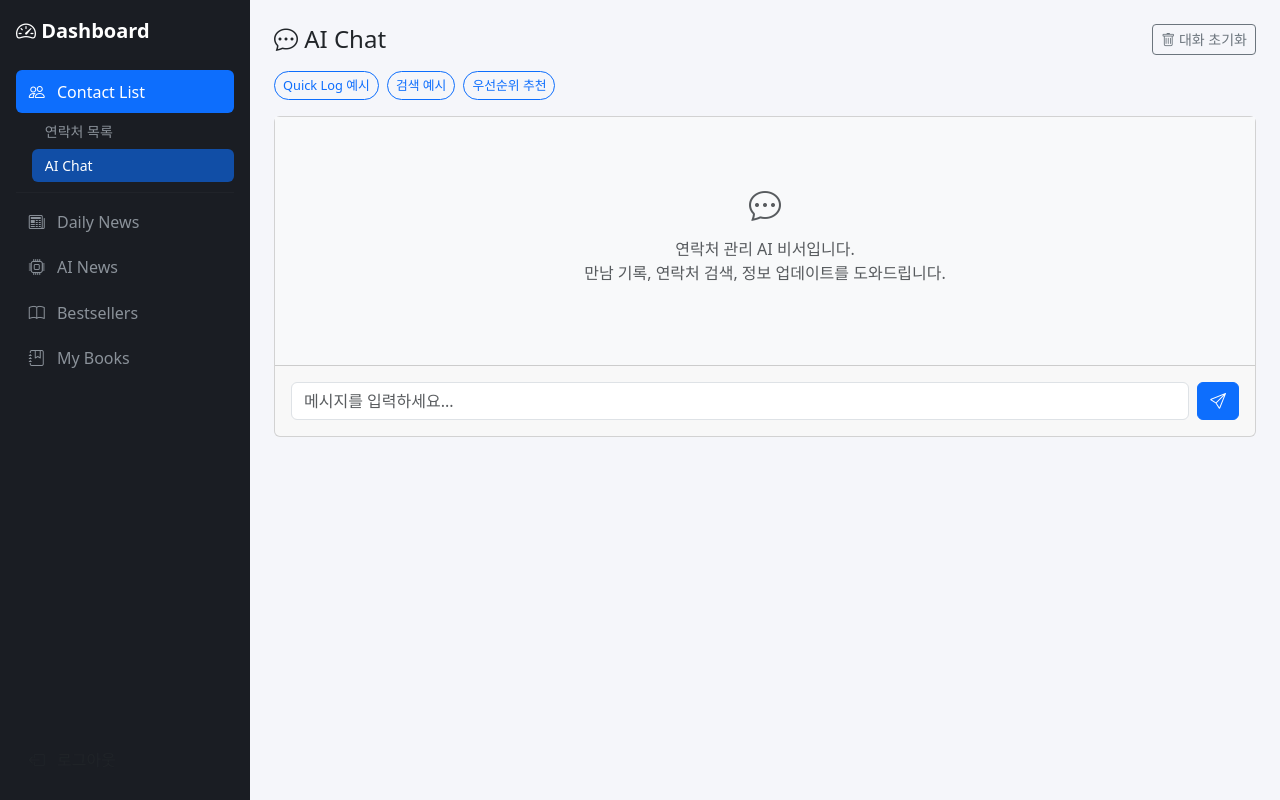
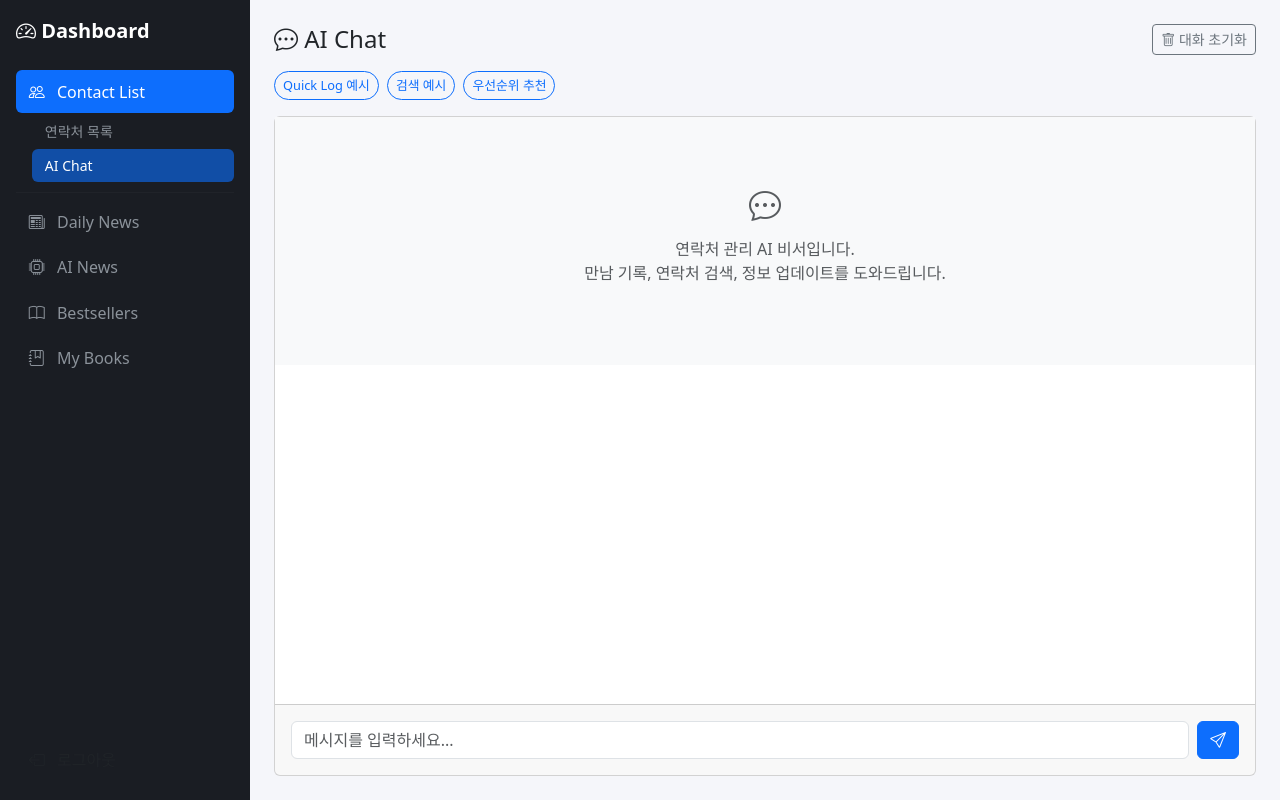
Before and after one commit to freshkevin1/giscus, a Flask app: page /contacts/chat in a window 1280 px wide. Run offline with Flask 3, Linux system fonts and the light colour scheme; the visitor is signed in with stand-in values (Sample User, id 1); data that the repository does not hold is empty.

Commit message:
채팅 입력창 하단 고정: height:0 트릭 + flex-grow-1 전환
- .chat-page-layout .container-fluid에 height:0 추가 (자식 percentage height resolve)
- contact_chat.html: h-100 → flex-grow-1 + min-height:0 (flex chain 유지)

Co-Authored-By: Claude Opus 4.6 <noreply@anthropic.com>

```diff
--- a/static/css/style.css
+++ b/static/css/style.css
@@ -69,6 +69,9 @@
 /* Chat page layout (JS adds this class on chat pages) */
 .chat-page-layout {
     overflow: hidden !important;
+    display: flex !important;
+    flex-direction: column !important;
+    min-height: 0 !important;
 }
 .chat-page-layout .container-fluid {
     flex: 1;
@@ -76,6 +79,7 @@
     flex-direction: column;
     overflow: hidden;
     min-height: 0;
+    height: 0;
 }
 
 /* Login page */
--- a/templates/contact_chat.html
+++ b/templates/contact_chat.html
@@ -3,7 +3,7 @@
 {% block mobile_title %}AI Chat{% endblock %}
 
 {% block content %}
-<div class="d-flex flex-column h-100">
+<div class="d-flex flex-column flex-grow-1" style="min-height:0">
 <div class="d-flex justify-content-between align-items-center mb-3">
     <h4 class="mb-0"><i class="bi bi-chat-dots"></i> AI Chat</h4>
     <button class="btn btn-outline-secondary btn-sm" id="clearChatBtn">
```
